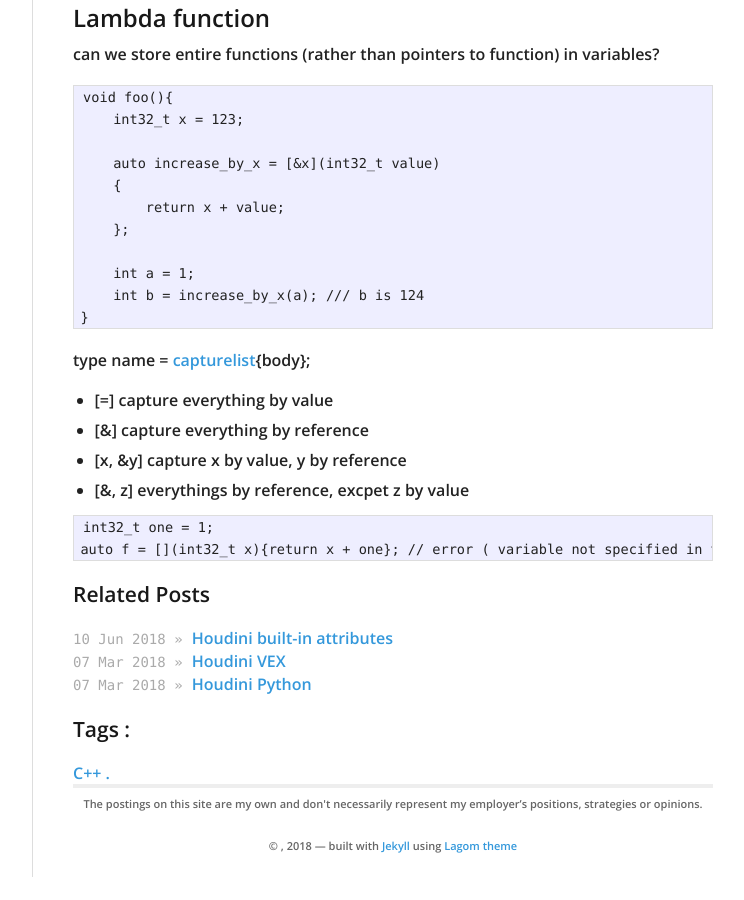
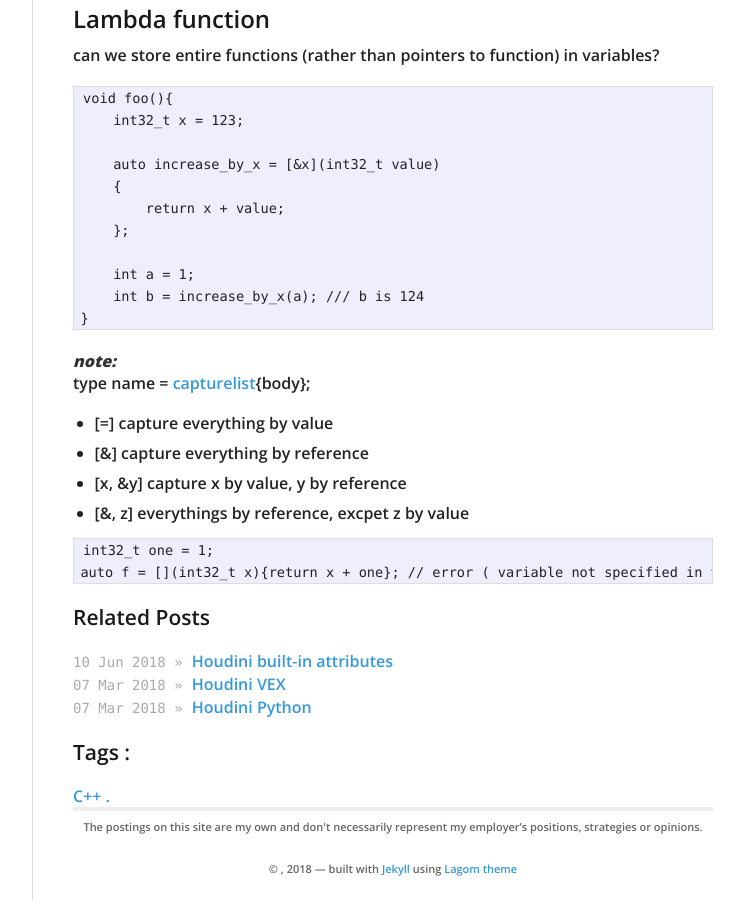
Before and after one commit to yoann01/ktmd, a Jekyll site: the page built from _posts/2018-09-10-C++-intro.md, in a window 1280 px wide and 900 px high, scrolled down 751 px. Shown: the whole window, without its empty margins (378-1122 px from the left). Built offline with Jekyll 4.4.1, drawn with Linux system fonts in a browser that asks for light colours; nearby versions of some CDN libraries; before the commit the page ends 1628 px from its top, so only the background shows below that.

Commit message:
Update 2018-09-10-C++-intro.md

````diff
--- a/_posts/2018-09-10-C++-intro.md
+++ b/_posts/2018-09-10-C++-intro.md
@@ -7,7 +7,7 @@ categories:
 ---
 
 -------
-### Functions
+## Functions
 - [Introducing function]
 - [Retrun Type]
 - [Application entry point]
@@ -51,7 +51,7 @@ void foo(){
     int b = increase_by_x(a); /// b is 124
 }
 ```
-
+***<sub>note: </sub>*** <br/>
 type name = [capturelist](parmeters){body};
 
 * [=] capture everything by value
````
